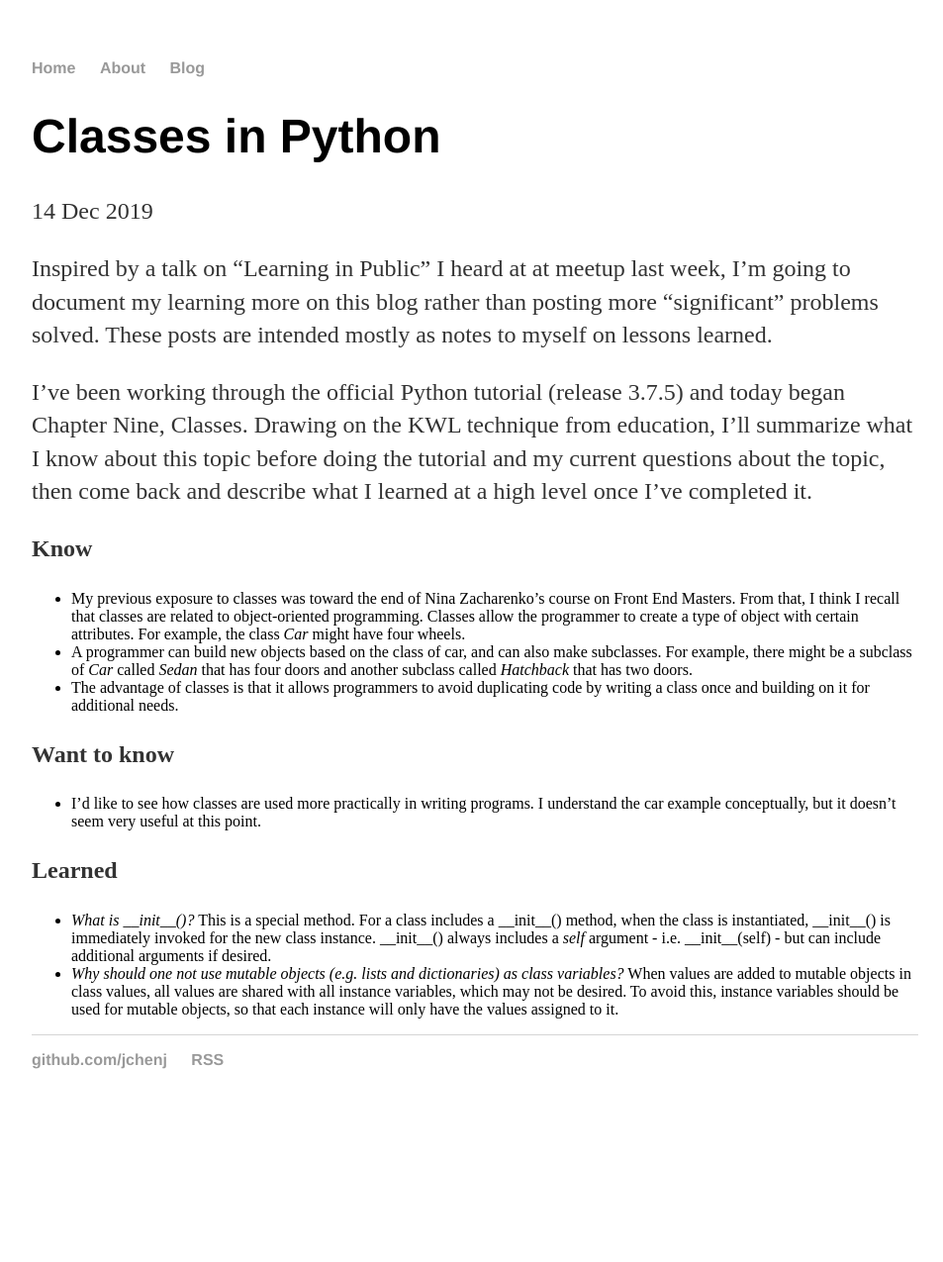
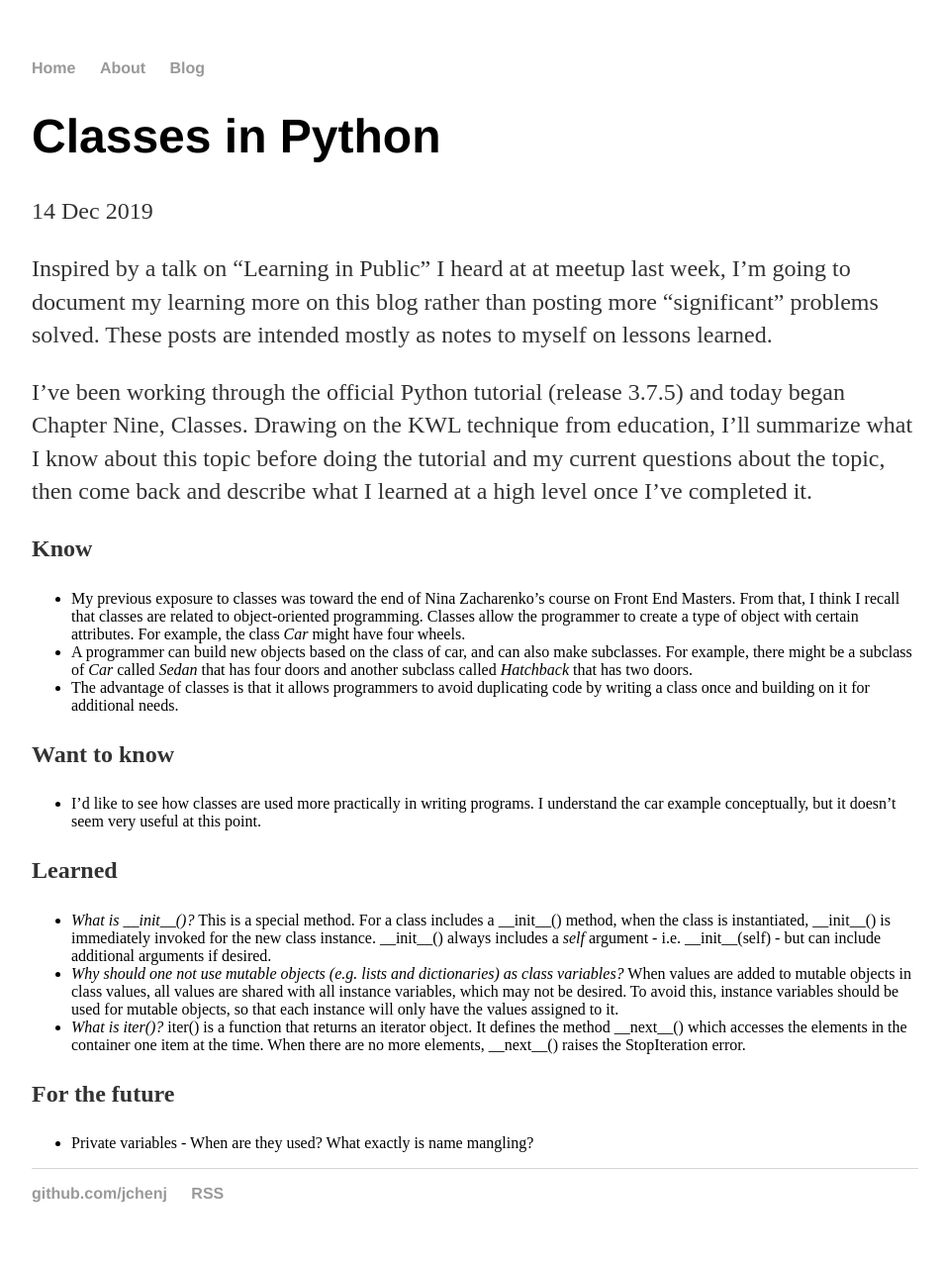
Before and after one commit to jchenj/jchenj.github.io, a Jekyll site: the page built from _posts/2019-12-14-classes-python.md, in a window 1280 px wide. Shown: the whole page at 99% size, without its empty margins (160-1113 px from the left). Built offline with Jekyll 4.4.1, drawn with Linux system fonts in a browser that asks for light colours; before the commit the page ends 1140 px from its top, so only the background shows below that.

Commit message:
Update 2019-12-14-classes-python.md

```diff
--- a/_posts/2019-12-14-classes-python.md
+++ b/_posts/2019-12-14-classes-python.md
@@ -21,9 +21,12 @@ of *Car* called *Sedan* that has four doors and another subclass called *Hatchba
 needs.<br>
 
 **Want to know** <br>
-* I'd like to see how classes are used more practically in writing programs. I understand the car example conceptually, but it
-doesn't seem very useful at this point.<br>
+* I'd like to see how classes are used more practically in writing programs. I understand the car example conceptually, but it doesn't seem very useful at this point.<br>
 
 **Learned** <br>
 * *What is \__init__()?* This is a special method. For a class includes a \__init__() method, when the class is instantiated, \__init__() is immediately invoked for the new class instance. \__init__() always includes a *self* argument - i.e. \__init__(self) - but can include additional arguments if desired.
 * *Why should one not use mutable objects (e.g. lists and dictionaries) as class variables?* When values are added to mutable objects in class values, all values are shared with all instance variables, which may not be desired. To avoid this, instance variables should be used for mutable objects, so that each instance will only have the values assigned to it.
+* *What is iter()?* iter() is a function that returns an iterator object. It defines the method \__next__() which accesses the elements in the container one item at the time. When there are no more elements, \__next__() raises the StopIteration error.
+
+**For the future** <br>
+* Private variables - When are they used? What exactly is name mangling?
```
